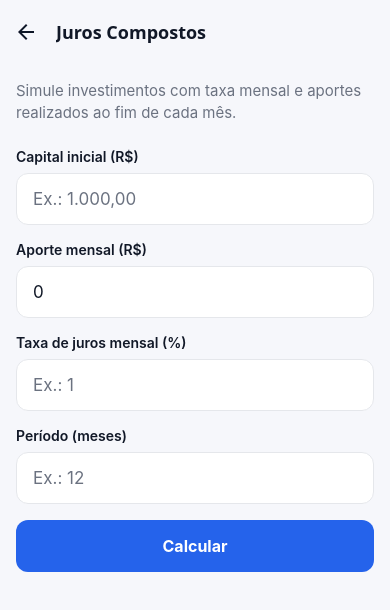
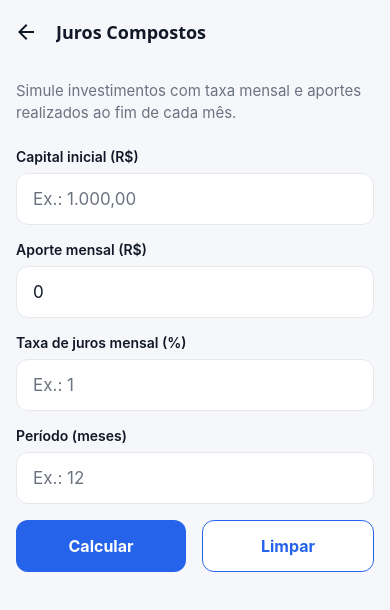
Before and after one commit to FelhipeBrito/pocket-tools, a React Native app: screen /CompoundInterest in a window 390 px wide. Shown: the top 610 px of the page. Built offline with nearby package versions, Linux system fonts and the light colour scheme.

Commit message:
feat: add clear actions to calculators

```diff
--- a/src/screens/CompoundInterestScreen.tsx
+++ b/src/screens/CompoundInterestScreen.tsx
@@ -98,6 +98,16 @@ export function CompoundInterestScreen() {
     setCalculation({ months, monthlyRate, ...results });
   }
 
+  function handleClear() {
+    Keyboard.dismiss();
+    setInitialCapitalInput('');
+    setMonthlyContributionInput('');
+    setMonthlyRateInput('');
+    setMonthsInput('');
+    setCalculation(null);
+    setError(null);
+  }
+
   return (
     <KeyboardAvoidingView
       behavior={Platform.OS === 'ios' ? 'padding' : undefined}
@@ -152,17 +162,33 @@ export function CompoundInterestScreen() {
             </Text>
           ) : null}
 
+          <View style={styles.actions}>
             <Pressable
               accessibilityRole="button"
               accessibilityLabel="Calcular juros compostos"
               onPress={handleCalculate}
               style={({ pressed }) => [
                 styles.button,
+                styles.primaryButton,
                 pressed && styles.buttonPressed,
               ]}
             >
-            <Text style={styles.buttonText}>Calcular</Text>
+              <Text style={styles.primaryButtonText}>Calcular</Text>
             </Pressable>
+
+            <Pressable
+              accessibilityRole="button"
+              accessibilityLabel="Limpar cálculo de juros compostos"
+              onPress={handleClear}
+              style={({ pressed }) => [
+                styles.button,
+                styles.secondaryButton,
+                pressed && styles.buttonPressed,
+              ]}
+            >
+              <Text style={styles.secondaryButtonText}>Limpar</Text>
+            </Pressable>
+          </View>
         </View>
 
         {calculation ? (
@@ -211,18 +237,35 @@ const styles = StyleSheet.create({
     fontSize: 14,
     fontWeight: '600',
   },
+  actions: {
+    flexDirection: 'row',
+    gap: spacing.md,
+  },
   button: {
+    flex: 1,
     minHeight: 52,
     alignItems: 'center',
     justifyContent: 'center',
+    borderRadius: radius.md,
+  },
+  primaryButton: {
     backgroundColor: colors.primary,
-    borderRadius: radius.md,
+  },
+  secondaryButton: {
+    backgroundColor: colors.surface,
+    borderWidth: 1,
+    borderColor: colors.primary,
   },
   buttonPressed: {
     opacity: 0.8,
   },
-  buttonText: {
+  primaryButtonText: {
     color: colors.surface,
+    fontSize: 16,
+    fontWeight: '700',
+  },
+  secondaryButtonText: {
+    color: colors.primary,
     fontSize: 16,
     fontWeight: '700',
   },
--- a/src/screens/FuelScreen.tsx
+++ b/src/screens/FuelScreen.tsx
@@ -63,6 +63,15 @@ export function FuelScreen() {
     setCalculation({ distance, consumption, ...results });
   }
 
+  function handleClear() {
+    Keyboard.dismiss();
+    setDistanceInput('');
+    setConsumptionInput('');
+    setFuelPriceInput('');
+    setCalculation(null);
+    setError(null);
+  }
+
   return (
     <KeyboardAvoidingView
       behavior={Platform.OS === 'ios' ? 'padding' : undefined}
@@ -104,17 +113,33 @@ export function FuelScreen() {
             </Text>
           ) : null}
 
+          <View style={styles.actions}>
             <Pressable
               accessibilityRole="button"
               accessibilityLabel="Calcular custo de combustível"
               onPress={handleCalculate}
               style={({ pressed }) => [
                 styles.button,
+                styles.primaryButton,
                 pressed && styles.buttonPressed,
               ]}
             >
-            <Text style={styles.buttonText}>Calcular</Text>
+              <Text style={styles.primaryButtonText}>Calcular</Text>
             </Pressable>
+
+            <Pressable
+              accessibilityRole="button"
+              accessibilityLabel="Limpar cálculo de combustível"
+              onPress={handleClear}
+              style={({ pressed }) => [
+                styles.button,
+                styles.secondaryButton,
+                pressed && styles.buttonPressed,
+              ]}
+            >
+              <Text style={styles.secondaryButtonText}>Limpar</Text>
+            </Pressable>
+          </View>
         </View>
 
         {calculation ? (
@@ -163,18 +188,35 @@ const styles = StyleSheet.create({
     fontSize: 14,
     fontWeight: '600',
   },
+  actions: {
+    flexDirection: 'row',
+    gap: spacing.md,
+  },
   button: {
+    flex: 1,
     minHeight: 52,
     alignItems: 'center',
     justifyContent: 'center',
+    borderRadius: radius.md,
+  },
+  primaryButton: {
     backgroundColor: colors.primary,
-    borderRadius: radius.md,
+  },
+  secondaryButton: {
+    backgroundColor: colors.surface,
+    borderWidth: 1,
+    borderColor: colors.primary,
   },
   buttonPressed: {
     opacity: 0.8,
   },
-  buttonText: {
+  primaryButtonText: {
     color: colors.surface,
+    fontSize: 16,
+    fontWeight: '700',
+  },
+  secondaryButtonText: {
+    color: colors.primary,
     fontSize: 16,
     fontWeight: '700',
   },
--- a/src/screens/PercentageScreen.tsx
+++ b/src/screens/PercentageScreen.tsx
@@ -70,6 +70,14 @@ export function PercentageScreen() {
     setCalculation({ value, percentage, ...results });
   }
 
+  function handleClear() {
+    Keyboard.dismiss();
+    setValueInput('');
+    setPercentageInput('');
+    setCalculation(null);
+    setError(null);
+  }
+
   return (
     <KeyboardAvoidingView
       behavior={Platform.OS === 'ios' ? 'padding' : undefined}
@@ -108,17 +116,33 @@ export function PercentageScreen() {
             </Text>
           ) : null}
 
+          <View style={styles.actions}>
             <Pressable
               accessibilityRole="button"
               accessibilityLabel="Calcular porcentagem"
               onPress={handleCalculate}
               style={({ pressed }) => [
                 styles.button,
+                styles.primaryButton,
                 pressed && styles.buttonPressed,
               ]}
             >
-            <Text style={styles.buttonText}>Calcular</Text>
+              <Text style={styles.primaryButtonText}>Calcular</Text>
             </Pressable>
+
+            <Pressable
+              accessibilityRole="button"
+              accessibilityLabel="Limpar cálculo de porcentagem"
+              onPress={handleClear}
+              style={({ pressed }) => [
+                styles.button,
+                styles.secondaryButton,
+                pressed && styles.buttonPressed,
+              ]}
+            >
+              <Text style={styles.secondaryButtonText}>Limpar</Text>
+            </Pressable>
+          </View>
         </View>
 
         {calculation ? (
@@ -173,18 +197,35 @@ const styles = StyleSheet.create({
     fontSize: 14,
     fontWeight: '600',
   },
+  actions: {
+    flexDirection: 'row',
+    gap: spacing.md,
+  },
   button: {
+    flex: 1,
     minHeight: 52,
     alignItems: 'center',
     justifyContent: 'center',
+    borderRadius: radius.md,
+  },
+  primaryButton: {
     backgroundColor: colors.primary,
-    borderRadius: radius.md,
+  },
+  secondaryButton: {
+    backgroundColor: colors.surface,
+    borderWidth: 1,
+    borderColor: colors.primary,
   },
   buttonPressed: {
     opacity: 0.8,
   },
-  buttonText: {
+  primaryButtonText: {
     color: colors.surface,
+    fontSize: 16,
+    fontWeight: '700',
+  },
+  secondaryButtonText: {
+    color: colors.primary,
     fontSize: 16,
     fontWeight: '700',
   },
```
Lines whose indentation alone changed are shown as unchanged.
